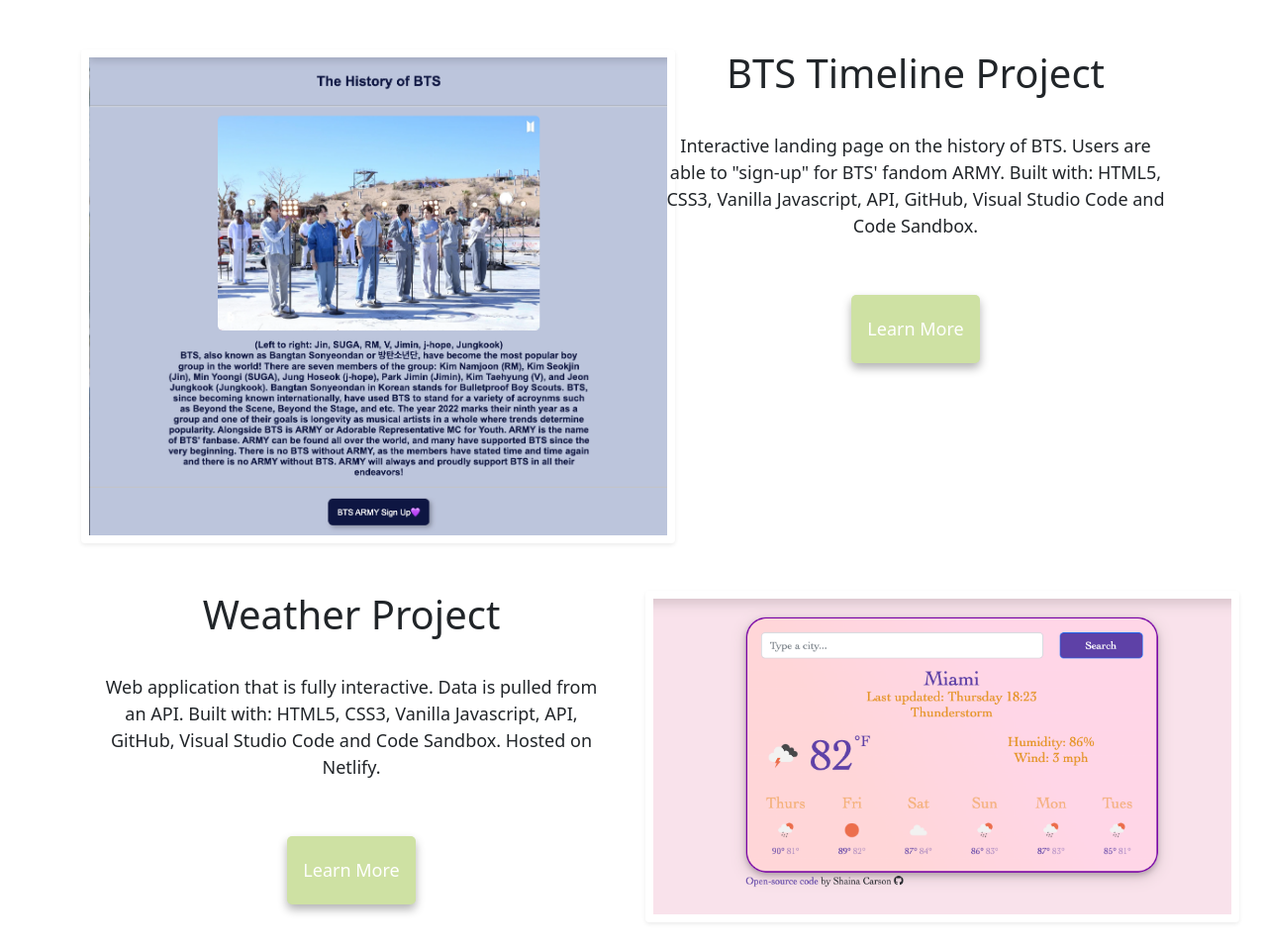
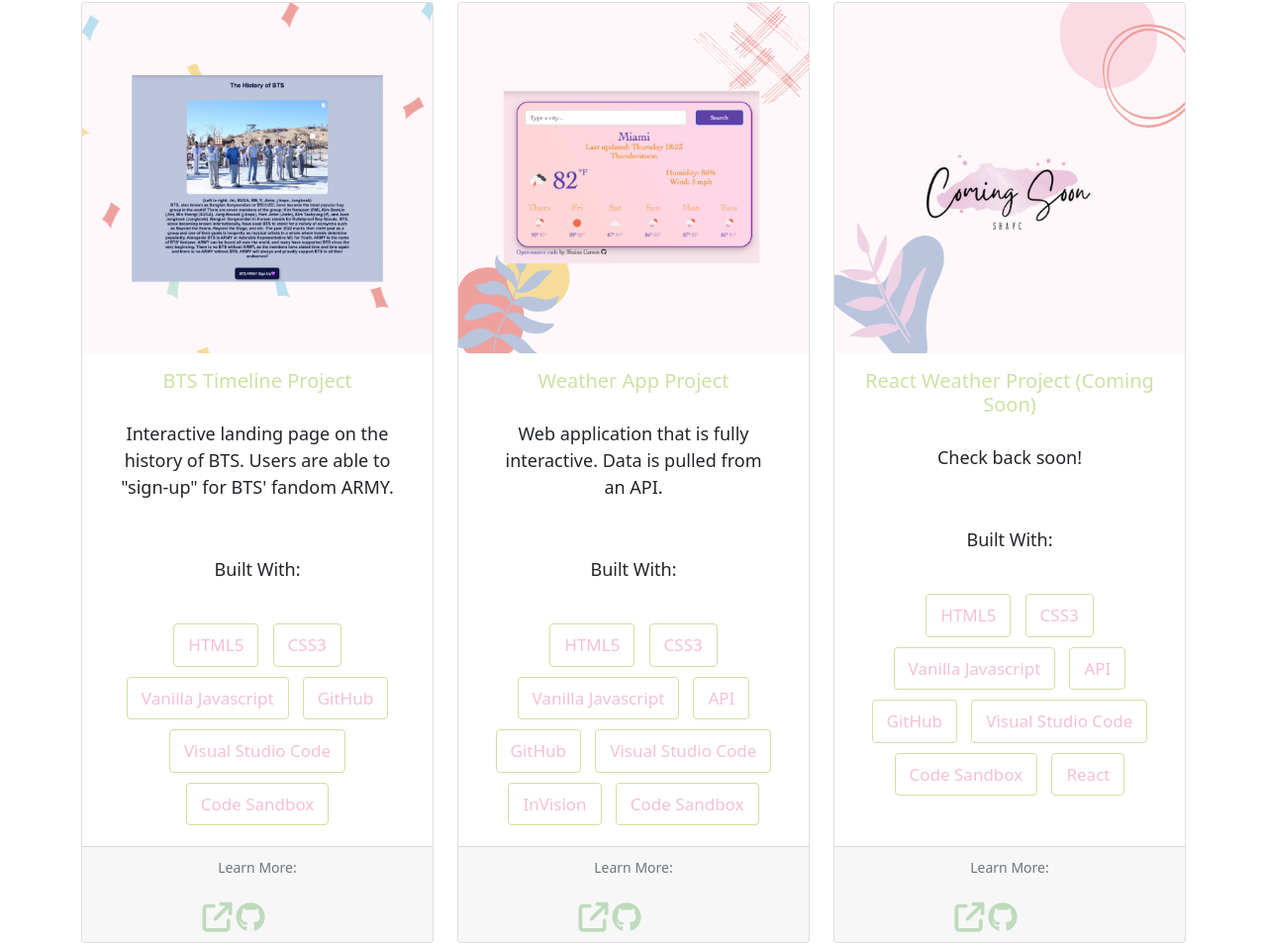
Before and after one commit to borahae13/scarsonportfolio, a website: page projects.html in a window 1280 px wide. Shown: the part 194-1150 px from the top of the page at 99% size. Drawn offline with nearby package versions, Linux system fonts and the light colour scheme.

Commit message:
Styled Portfolio with cards

```diff
--- a/projects.html
+++ b/projects.html
@@ -44,7 +44,7 @@
   <body>
       <nav class="navbar navbar-expand-lg navbar-light bg-light fixed-top">
           <div class="container-fluid">
-            <a class="navbar-brand" href="/index.html"><img src="/images/ShainaC.png" alt="Shaina logo"/>
+            <a class="navbar-brand" href="/index.html"><img src="/images/ShainaC.png" alt="Shaina logo">
             </a>
             <button
               class="navbar-toggler"
@@ -100,58 +100,120 @@
           </div>
         </nav>
       </br>
-<!-- Portfolio  -->
-<!-- Portfolio end? -->
-      <div class="hero-text"></div>
+    <!-- Portfolio Layout-->
+<div class="container">
   <h1>My Projects</h1>
+  <br />
+<div class="projects text-center">
+<div class="row row-cols-1 row-cols-md-3 g-4">
+  <div class="col">
+    <div class="card h-100">
+      <img src="/images/bangtanpage.png" class="card-img-top" alt="BTS landing page"/>
+      <div class="card-body">
+        <h5 class="card-title">BTS Timeline Project</h5>
+        <p class="card-text">
+          Interactive landing page on the history of BTS. Users are able to "sign-up" for BTS' fandom ARMY.
+        </p>
+        <p>Built With:</p>
+        <li class="skillset">HTML5</li>
+        <li class="skillset">CSS3</li>
+        <li class="skillset">Vanilla Javascript</li>
+        <li class="skillset">GitHub</li>
+        <li class="skillset">Visual Studio Code</li>
+        <li class="skillset">Code Sandbox</li>
       </div>
-  </div>
+      <div class="card-footer">
+        <small class="text-muted">Learn More: </small>
         <br />
-    <div class="container">
-      <div class="row mt-5">
-        <div class="col-md-6">
-        <img src="/images/BTSpage.png" class="img-fluid rounded shadow-sm p-2" alt="BTS timeline preview"/>
-        </div>
-
-        <div class="col-md-6">
-          <h2 class="mb-3">BTS Timeline Project</h2>
-          <p>
-              Interactive landing page on the history of BTS. Users are able to "sign-up" for BTS' fandom ARMY. Built with: HTML5, CSS3, Vanilla Javascript, API, GitHub, Visual Studio Code and Code Sandbox.
-          </p>
-            <div class="mt-3 text-center">
-              <a href="#" class="btn btn-branding-outline"> Learn More</a>
+        <br />
+        <a href="#!" target="_blank"><i class="fa-solid fa-arrow-up-right-from-square icon"></i></a>
+        <a href="#!" target="_blank"><i class="fa-brands fa-github me-5 icon"></i></a>
       </div>
     </div>
   </div>
-      <div class="row mt-5">
-        <div class="col-md-6">
-          <h2 class="mb-3"> Weather Project</h2>
-          <p>
-              Web application that is fully interactive. Data is pulled from an API. Built with: HTML5, CSS3, Vanilla Javascript, API, GitHub, Visual Studio Code and Code Sandbox. Hosted on Netlify.
-          </p>
-          <div class="mt-3 text-center">
-            <a href="#" class="btn btn-branding-outline text-center"> Learn More </a>
+  <div class="col">
+    <div class="card h-100">
+      <img src="/images/weatherapp2.png" class="card-img-top" alt="Los Angeles Skyscrapers"/>
+      <div class="card-body">
+        <h5 class="card-title">Weather App Project </h5>
+        <p class="card-text">Web application that is fully interactive. Data is pulled from an API.</p>
+      <p>Built With:</p>
+        <li class="skillset">HTML5</li>
+        <li class="skillset">CSS3</li>
+        <li class="skillset">Vanilla Javascript</li>
+        <li class="skillset">API</li>
+        <li class="skillset">GitHub</li>
+        <li class="skillset">Visual Studio Code</li>
+        <li class="skillset">InVision</li>
+        <li class="skillset">Code Sandbox</li>
+      </div>
+      <div class="card-footer">
+        <small class="text-muted">Learn More: </small>
+        <br />
+        <br />
+        <a href="#!" target="_blank"><i class="fa-solid fa-arrow-up-right-from-square icon"></i></a>
+        <a href="#!" target="_blank"><i class="fa-brands fa-github me-5 icon"></i></a>
       </div>
     </div>
-        <div class="col-md-6">
-          <img src="/images/weatherapp.png" class="img-fluid rounded shadow-sm p-2" alt="Weather app preview">
   </div>
-        <div class="row mt-5">
-          <div class="col-md-6">
-            <img src="/images/comingsoon2.png" class="img-fluid rounded shadow-sm p-2" alt="Coming soon picture">
+  <div class="col">
+    <div class="card h-100">
+      <img src="/images/comingsoon3.png" class="card-img-top" alt="Palm Springs Road"/>
+      <div class="card-body">
+        <h5 class="card-title">React Weather Project (Coming Soon)</h5>
+        <p class="card-text">
+          Check back soon!
+        </p>
+      <p> Built With:</p>
+        <li class="skillset">HTML5</li>
+        <li class="skillset">CSS3</li>
+        <li class="skillset">Vanilla Javascript</li>
+        <li class="skillset">API</li>
+        <li class="skillset">GitHub</li>
+        <li class="skillset">Visual Studio Code</li>
+        <li class="skillset">Code Sandbox</li>
+        <li class="skillset">React</li>
       </div>
-          <div class="col-md-6">
-          <h2 class="mb-3 text-center"> Dictionary Project (Coming Soon)</h2>
-          <p>Will be built with: HTML5, CSS3, Vanilla Javascript, API, GitHub, React, Visual Studio Code and Code Sandbox. Hosted on Netlify..</p>
-          <div class="mt-5 text-center">
-            <a href="#" class="btn btn-branding-outline"> Learn More</a>
+      <div class="card-footer">
+        <small class="text-muted">Learn More: </small>
+        <br />
+        <br />
+        <a href="#!" target="_blank"><i class="fa-solid fa-arrow-up-right-from-square icon"></i></a>
+        <a href="#!" target="_blank"><i class="fa-brands fa-github me-5 icon"></i></a>
+      </div>
+    </div>
+  </div>
+  <div class="col">
+    <div class="card h-100">
+      <img src="/images/comingsoon3.png" class="card-img-top" alt="Palm Springs Road"/>
+      <div class="card-body">
+        <h5 class="card-title">React Dictionary Project (Coming Soon)</h5>
+        <p class="card-text">
+          Check back soon!
+        </p>
+      <p> Built With:</p>
+        <li class="skillset">HTML5</li>
+        <li class="skillset">CSS3</li>
+        <li class="skillset">Vanilla Javascript</li>
+        <li class="skillset">API</li>
+        <li class="skillset">GitHub</li>
+        <li class="skillset">Visual Studio Code</li>
+        <li class="skillset">Code Sandbox</li>
+        <li class="skillset">React</li>
+      </div>
+      <div class="card-footer">
+        <small class="text-muted">Learn More: </small>
+        <br />
+        <br />
+        <a href="#!" target="_blank"><i class="fa-solid fa-arrow-up-right-from-square icon"></i></a>
+        <a href="#!" target="_blank"><i class="fa-brands fa-github me-5 icon"></i></a>
       </div>
     </div>
   </div>
 </div>
-    <br />
 </div>
 </div>
+<!-- end of Portfolio -->
 <footer>
   <div class="text-center text-white" style="background-color: #f9e9f0;">
   <!-- Grid container -->
--- a/styles/style.css
+++ b/styles/style.css
@@ -59,7 +59,6 @@
   font-size: 24px;
   font-weight: 400;
   line-height: 1.7;
-  margin: auto;
 }
 h5 {
   color: var(--primary-color);
@@ -214,3 +213,21 @@
 .card {
   display: flex;
 }
+/* .row {
+  max-width: 1000px;
+  margin: 60px auto;
+} */
+.skillset {
+  font-size: 17px;
+  color: var(--secondary-color);
+  display: inline-block;
+  border: 1px solid var(--primary-color);
+  padding: 8px 14px;
+  margin: 5px;
+  border-radius: 4px;
+}
+li {
+  font-size: 14px;
+  padding: 5px 10px;
+  transition: all 200ms ease-in-out;
+}
```
Also changed, not shown: about.html (+5 -14 lines), contact.html (+2 -1 lines), index.html (+3 -4 lines), images/bangtanpage.png (added), images/comingsoon3.png (added), images/weatherapp2.png (added), 2 other files. Lines whose indentation alone changed are shown as unchanged.
